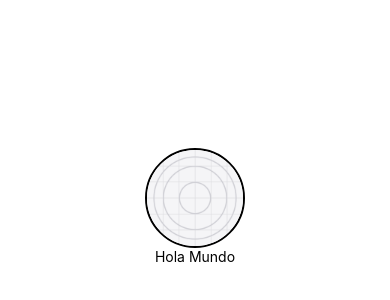
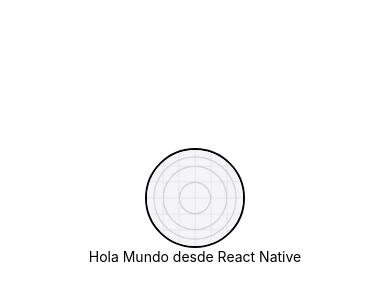
Before and after one commit to lubelmont/Ciclo11_ReactNative_Counties, a React Native app: screen / in a window 390 px wide. Shown: the part 216-516 px from the top of the page. Built offline with nearby package versions, Linux system fonts and the light colour scheme.

Commit message:
Ne message

```diff
--- a/App.js
+++ b/App.js
@@ -1,7 +1,7 @@
 import { StatusBar } from 'expo-status-bar';
 import { StyleSheet, Text, View, Image } from 'react-native';
 
-const titulo = "Hola Mundo";
+const titulo = "Hola Mundo desde React Native";
 
 const icon = require('./assets/icon.png');
 
```
